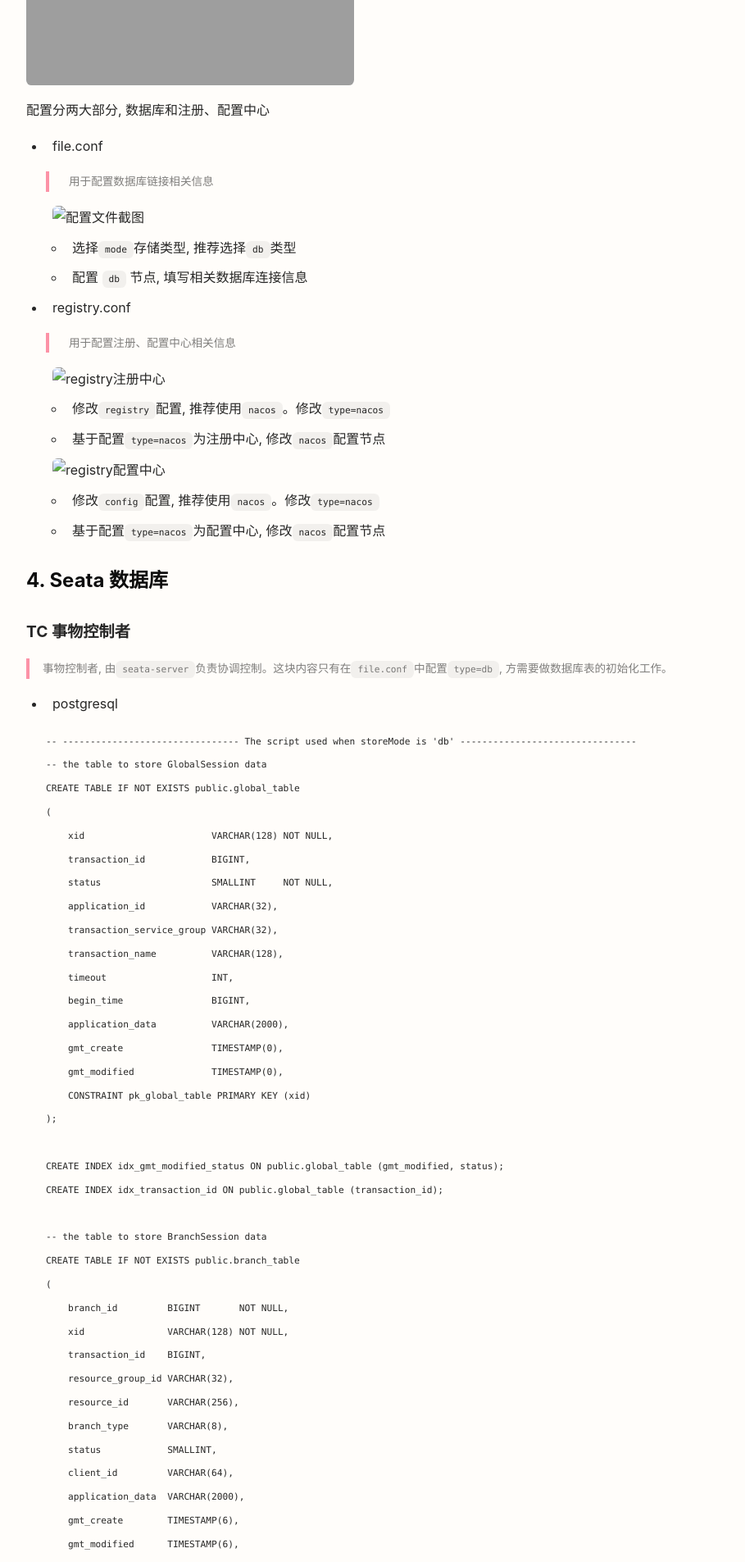
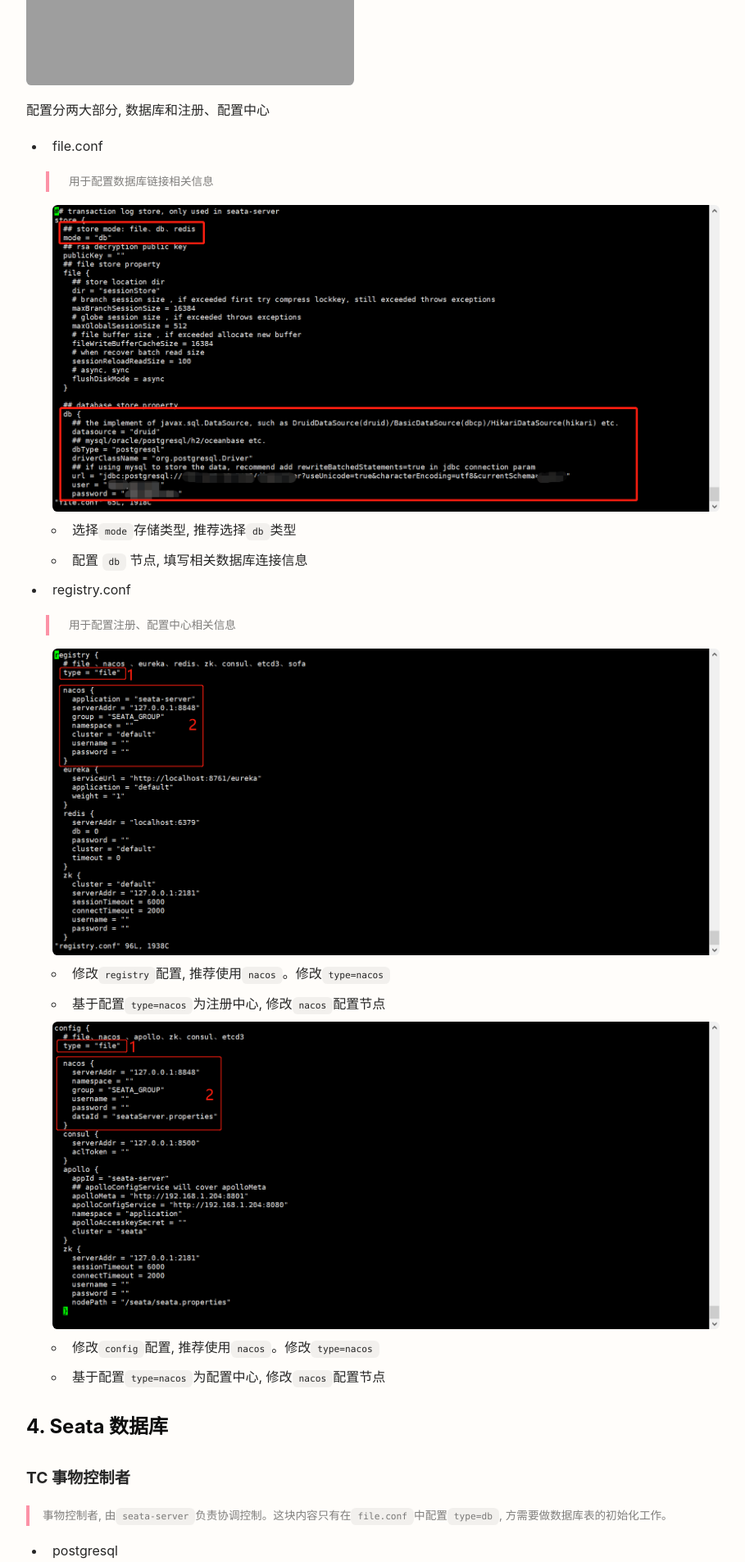
Before and after one commit to cloudland/cloudland.github.io, a Jekyll site: the page built from _posts/program/2021-06-03-alibaba-seata.md, in a window 1280 px wide. Shown: the part 878-2783 px from the top of the page at 82% size, without its empty margins (71-980 px from the left). Built offline with Jekyll 4.4.1, drawn with Linux system fonts in a browser that asks for light colours; nearby versions of some CDN libraries.

Commit message:
图片地址错误修改

```diff
--- a/_posts/program/2021-06-03-alibaba-seata.md
+++ b/_posts/program/2021-06-03-alibaba-seata.md
@@ -25,7 +25,7 @@ tags: Java Alibaba Seata
 
   可以在 seata-server-1.4.2/conf 目录， 看下配置说明`README-zh.md`清楚了解配置。如下图:
 
-  ![配置文件](https://cloudland.github.io/assets/images/202103/seata-1.png){:.rounded}
+  ![配置文件](https://cloudland.github.io/assets/images/202106/seata-1.png){:.rounded}
 
   配置分两大部分, 数据库和注册、配置中心
 
@@ -33,7 +33,7 @@ tags: Java Alibaba Seata
 
     > 用于配置数据库链接相关信息
 
-    ![配置文件截图](https://cloudland.github.io/assets/images/202103/seata-2.png){:.rounded}
+    ![配置文件截图](https://cloudland.github.io/assets/images/202106/seata-2.png){:.rounded}
 
     * 选择`mode`存储类型, 推荐选择`db`类型
 
@@ -43,13 +43,13 @@ tags: Java Alibaba Seata
 
     > 用于配置注册、配置中心相关信息
 
-    ![registry注册中心](https://cloudland.github.io/assets/images/202103/seata-3.png){:.rounded}
+    ![registry注册中心](https://cloudland.github.io/assets/images/202106/seata-3.png){:.rounded}
 
     * 修改`registry`配置, 推荐使用`nacos`。修改`type=nacos`
 
     * 基于配置`type=nacos`为注册中心, 修改`nacos`配置节点
 
-    ![registry配置中心](https://cloudland.github.io/assets/images/202103/seata-4.png){:.rounded}
+    ![registry配置中心](https://cloudland.github.io/assets/images/202106/seata-4.png){:.rounded}
 
     * 修改`config`配置, 推荐使用`nacos`。修改`type=nacos`
 
```
